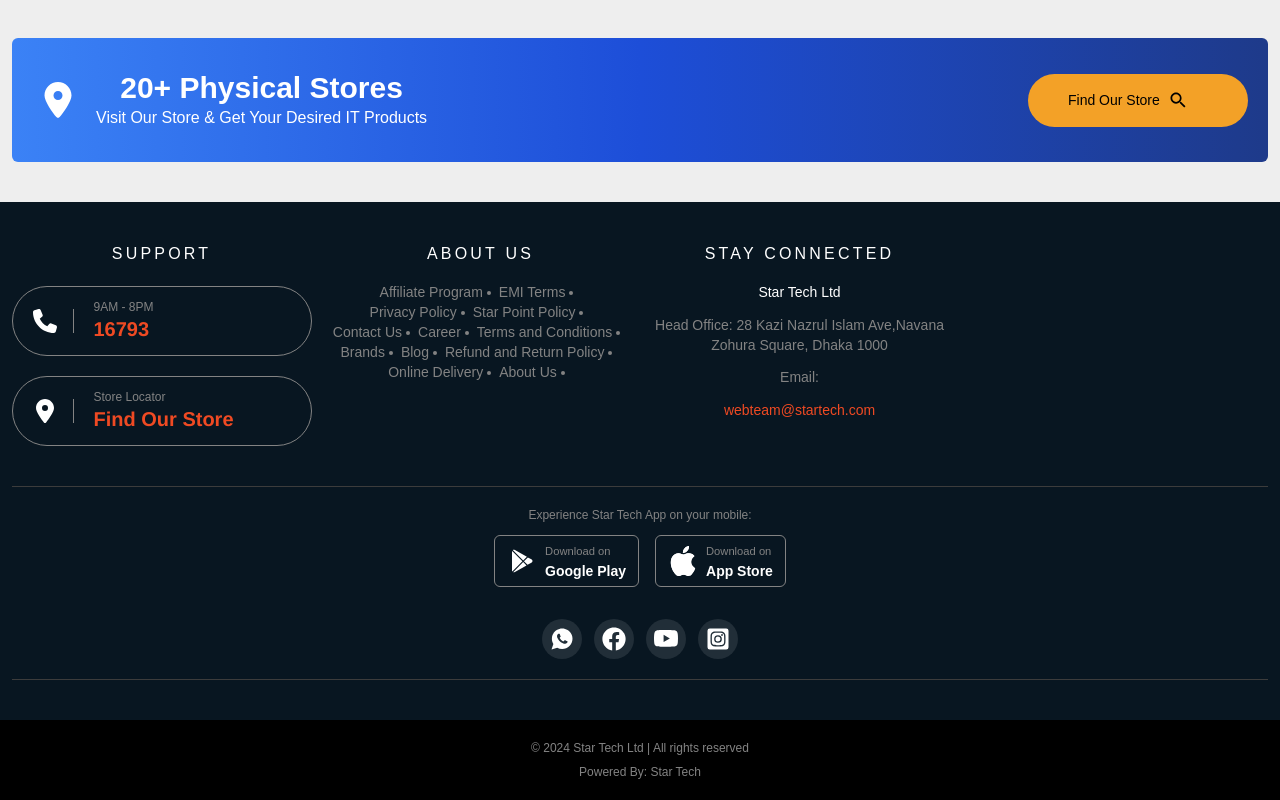
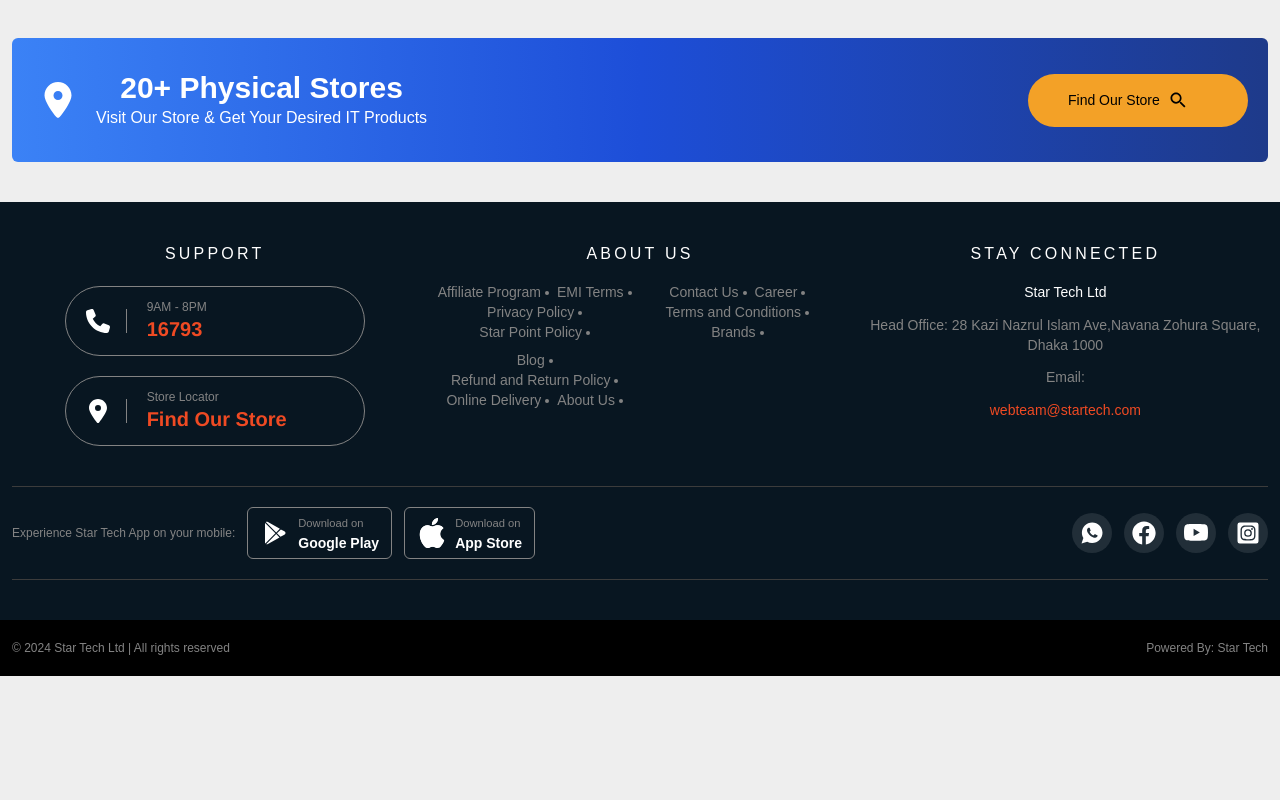
Before and after one commit to mamunurroshid90/eCommerce-project, a React (Vite) app: page / in a window 1280 px wide. Shown: the part 1400-2200 px from the top of the page. After the commit the page ends 2076 px from the top, so only its background shows below. Built offline with nearby package versions, Linux system fonts and the light colour scheme.

Commit message:
complete footer design

```diff
--- a/src/components/footer/Footer.jsx
+++ b/src/components/footer/Footer.jsx
@@ -14,7 +14,7 @@
       <footer>
         <div className=" bg-bgColor">
           <div className=" container max-w-screen-xl mx-auto py-10 px-3 ">
-            <div className=" grid grid-cols-1 md:grid-cols-2 lg:grid-cols-4 gap-5 justify-items-center">
+            <div className=" grid grid-cols-1 md:grid-cols-2 lg:grid-cols-3 gap-5 justify-items-center">
               <div className=" flex flex-col gap-5">
                 <h3 className=" text-base text-center text-white tracking-[0.2em] uppercase font-medium font-titleFont">
                   Support
@@ -56,7 +56,8 @@
                 <h3 className=" text-base text-center text-white tracking-[0.2em] uppercase font-medium font-titleFont">
                   About Us
                 </h3>
-                <ul className=" text-[#838383] font-bodyFont text-center mt-4 text-sm">
+                <ul className=" text-[#838383] font-bodyFont text-center mt-4 text-sm md:grid md:grid-cols-2 md:gap-y-2">
+                  <div>
                     <li className=" relative inline-block mr-4 hover:text-primaryColor hover:underline after:content-dot after:inline-block after:w-4px after:h-4px after:rounded-3px after:bg-[#838383] after:absolute after:-right-2 after:top-9px">
                       <a href="#">Affiliate Program</a>
                     </li>
@@ -69,6 +70,8 @@
                     <li className=" relative inline-block mr-4 hover:text-primaryColor hover:underline after:content-dot after:inline-block after:w-4px after:h-4px after:rounded-3px after:bg-[#838383] after:absolute after:-right-2 after:top-9px">
                       <a href="#">Star Point Policy</a>
                     </li>
+                  </div>
+                  <div>
                     <li className=" relative inline-block mr-4 hover:text-primaryColor hover:underline after:content-dot after:inline-block after:w-4px after:h-4px after:rounded-3px after:bg-[#838383] after:absolute after:-right-2 after:top-9px">
                       <a href="#">Contact Us</a>
                     </li>
@@ -81,6 +84,8 @@
                     <li className=" relative inline-block mr-4 hover:text-primaryColor hover:underline after:content-dot after:inline-block after:w-4px after:h-4px after:rounded-3px after:bg-[#838383] after:absolute after:-right-2 after:top-9px">
                       <a href="#">Brands</a>
                     </li>
+                  </div>
+                  <div>
                     <li className=" relative inline-block mr-4 hover:text-primaryColor hover:underline after:content-dot after:inline-block after:w-4px after:h-4px after:rounded-3px after:bg-[#838383] after:absolute after:-right-2 after:top-9px">
                       <a href="#">Blog</a>
                     </li>
@@ -93,6 +98,7 @@
                     <li className=" relative inline-block mr-4 hover:text-primaryColor hover:underline after:content-dot after:inline-block after:w-4px after:h-4px after:rounded-3px after:bg-[#838383] after:absolute after:-right-2 after:top-9px">
                       <a href="#">About Us</a>
                     </li>
+                  </div>
                 </ul>
               </div>
               <div>
@@ -112,11 +118,13 @@
                 </div>
               </div>
             </div>
-            <div className=" flex flex-col items-center gap-3 mt-10 border-y-[1px] border-[#3c3c3c] py-5">
+            <div className=" flex flex-col items-center gap-3 mt-10 md:flex-row md:justify-between md:items-center border-y-[1px] border-[#3c3c3c] py-5">
+              <div className=" flex items-center gap-4">
+                <div className=" flex flex-col items-center gap-3 md:flex-row">
                   <p className=" text-xs text-[#838383] font-bodyFont">
                     Experience Star Tech App on your mobile:
                   </p>
-              <div className=" flex items-center gap-4">
+                  <div className=" flex items-center gap-3">
                     <div className=" border border-[#838383] py-1 px-3 rounded-md flex items-center gap-2">
                       <BiLogoPlayStore className=" text-white text-3xl" />
                       <div>
@@ -140,7 +148,9 @@
                       </div>
                     </div>
                   </div>
-              <div className=" flex items-center gap-3 mt-5">
+                </div>
+              </div>
+              <div className=" flex items-center gap-3 xm:mt-5">
                 <div className=" w-10 h-10 rounded-full bg-[#FFFFFF1A] flex justify-center items-center hover:bg-[#3749bb]">
                   <a href="#">
                     <IoLogoWhatsapp className=" text-2xl text-white" />
@@ -166,7 +176,7 @@
           </div>
         </div>
         <div className=" bg-black">
-          <div className="  flex flex-col items-center gap-2 py-5 font-bodyFont">
+          <div className=" container max-w-screen-xl flex flex-col items-center gap-2 py-5 font-bodyFont md:flex-row md:justify-between px-3">
             <p className=" text-xs text-[#838383]">
               © 2024 Star Tech Ltd | All rights reserved
             </p>
```
Lines whose indentation alone changed are shown as unchanged.
